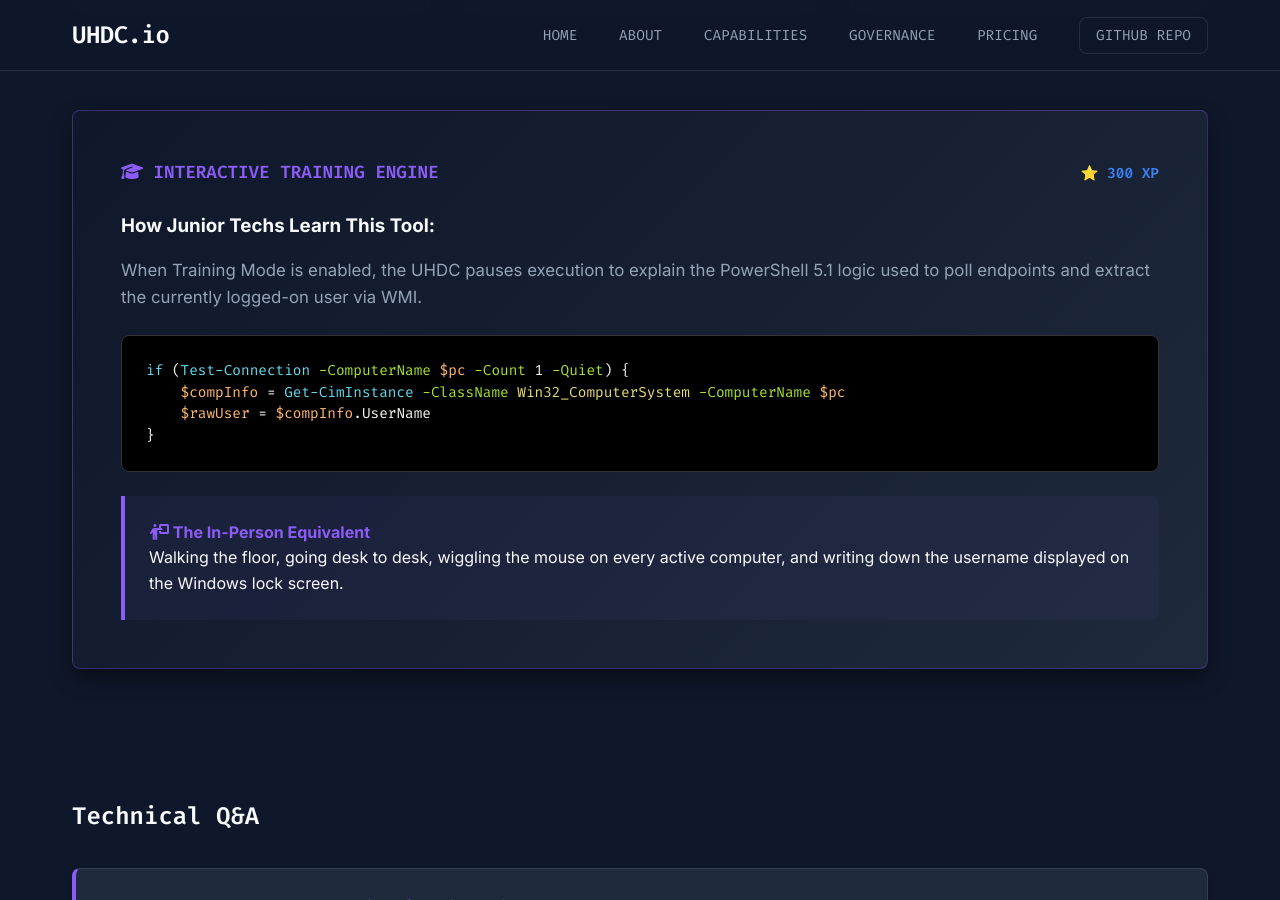
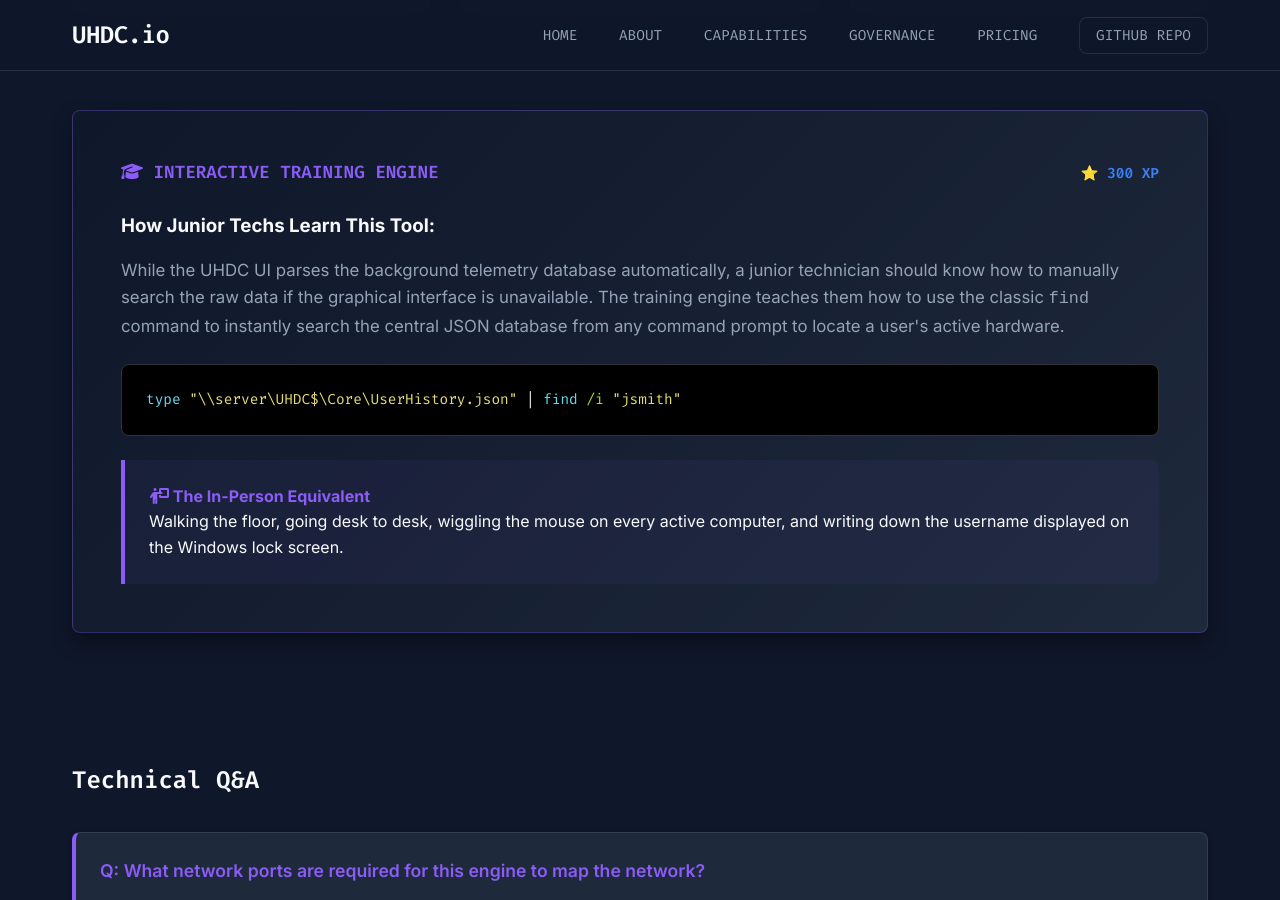
Before and after one commit to BobbyBurnsy/UHDC.io, a Jekyll site: the page built from global-asset-telemetry.html, in a window 1280 px wide and 900 px high, scrolled down 1178 px. Built offline with Jekyll 4.4.1, drawn with Linux system fonts in a browser that asks for light colours.

Commit message:
Update global-asset-telemetry.html

```diff
--- a/global-asset-telemetry.html
+++ b/global-asset-telemetry.html
@@ -80,14 +80,11 @@ title: "Global Asset Telemetry"
 
         <h3 style="color: var(--text-primary); margin-bottom: 1rem;">How Junior Techs Learn This Tool:</h3>
         <p style="color: var(--text-secondary); font-size: 1.05rem; line-height: 1.6; margin-bottom: 1.5rem;">
-            When Training Mode is enabled, the UHDC pauses execution to explain the PowerShell 5.1 logic used to poll endpoints and extract the currently logged-on user via WMI.
+            While the UHDC UI parses the background telemetry database automatically, a junior technician should know how to manually search the raw data if the graphical interface is unavailable. The training engine teaches them how to use the classic <code>find</code> command to instantly search the central JSON database from any command prompt to locate a user's active hardware.
         </p>
 
         <div class="mock-code">
-            <span class="cmd">if</span> (<span class="cmd">Test-Connection</span> <span class="param">-ComputerName</span> <span class="var">$pc</span> <span class="param">-Count</span> 1 <span class="param">-Quiet</span>) {<br>
-            &nbsp;&nbsp;&nbsp;&nbsp;<span class="var">$compInfo</span> = <span class="cmd">Get-CimInstance</span> <span class="param">-ClassName</span> <span class="str">Win32_ComputerSystem</span> <span class="param">-ComputerName</span> <span class="var">$pc</span><br>
-            &nbsp;&nbsp;&nbsp;&nbsp;<span class="var">$rawUser</span> = <span class="var">$compInfo</span>.UserName<br>
-            }
+            <span class="cmd">type</span> <span class="str">"\\server\UHDC$\Core\UserHistory.json"</span> | <span class="cmd">find</span> <span class="param">/i</span> <span class="str">"jsmith"</span>
         </div>
 
         <div class="mock-inperson" style="border-left-color: var(--accent-purple); background: rgba(139, 92, 246, 0.05);">
```
